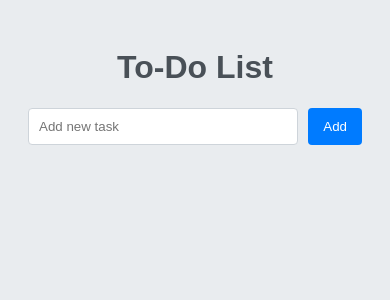
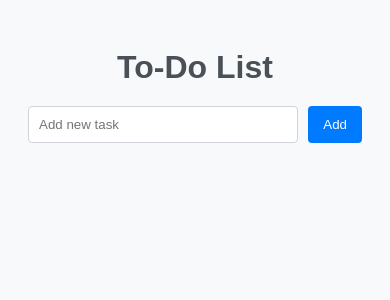
Before and after one commit to alyssongleyson/my-flask-app, a Flask app: page / in a window 390 px wide. Shown: the top 300 px of the page. Run offline with Flask 3, Linux system fonts and the light colour scheme.

Commit message:
Making the interface responsive

```diff
--- a/templates/index.html
+++ b/templates/index.html
@@ -8,22 +8,28 @@
     <style>
         body {
             font-family: Arial, sans-serif;
-            background-color: #e9ecef;
-            color: #333;
+            background-color: #f8f9fa;
+            color: #343a40;
             padding: 20px;
+            display: flex;
+            flex-direction: column;
+            align-items: center;
         }
         h1 {
             text-align: center;
             color: #495057;
+            margin-bottom: 20px;
         }
         form {
             display: flex;
             justify-content: center;
             margin-bottom: 20px;
+            width: 100%;
+            max-width: 600px;
         }
         input[type="text"] {
             padding: 10px;
-            width: 300px;
+            flex: 1;
             border: 1px solid #ced4da;
             border-radius: 4px;
             margin-right: 10px;
@@ -43,6 +49,8 @@
         ul {
             list-style-type: none;
             padding: 0;
+            width: 100%;
+            max-width: 600px;
         }
         li {
             background: white;
@@ -52,7 +60,11 @@
             display: flex;
             justify-content: space-between;
             align-items: center;
-            box-shadow: 0 2px 4px rgba(0,0,0,0.1);
+            box-shadow: 0 2px 4px rgba(0, 0, 0, 0.1);
+            transition: transform 0.2s;
+        }
+        li:hover {
+            transform: scale(1.02);
         }
         .edit-form {
             display: flex;
@@ -60,19 +72,27 @@
         }
         .edit-form input {
             margin-right: 10px;
-            width: auto;
+            flex: 1;
         }
         .delete-button {
             background-color: #dc3545;
             border: none;
             color: white;
-            padding: 5px 10px;
+            padding: 10px 15px;
             border-radius: 4px;
             cursor: pointer;
             transition: background-color 0.3s;
         }
         .delete-button:hover {
             background-color: #c82333;
+        }
+        @media (max-width: 600px) {
+            form, ul {
+                width: 100%;
+            }
+            input[type="text"], .edit-form input {
+                width: 100%;
+            }
         }
     </style>
 </head>
```
